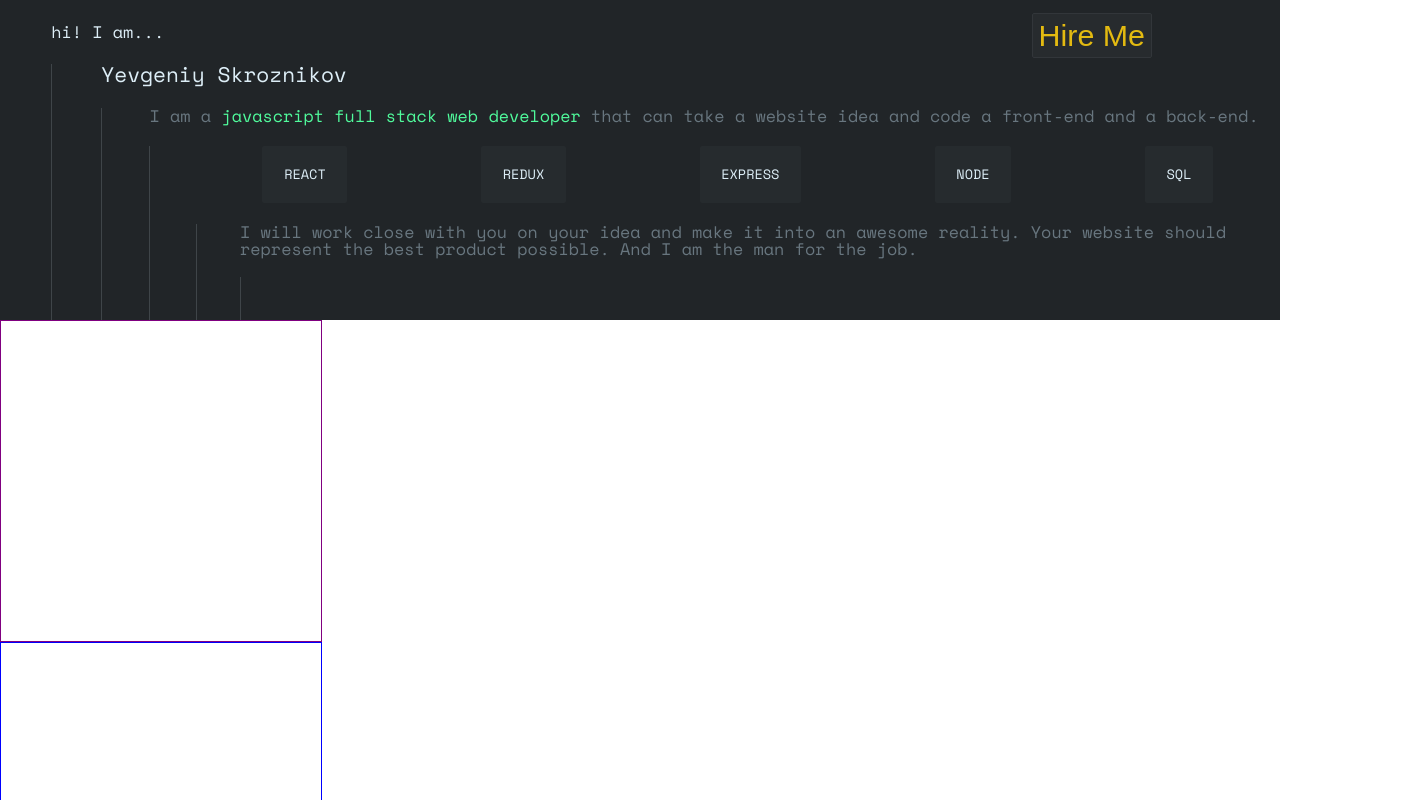
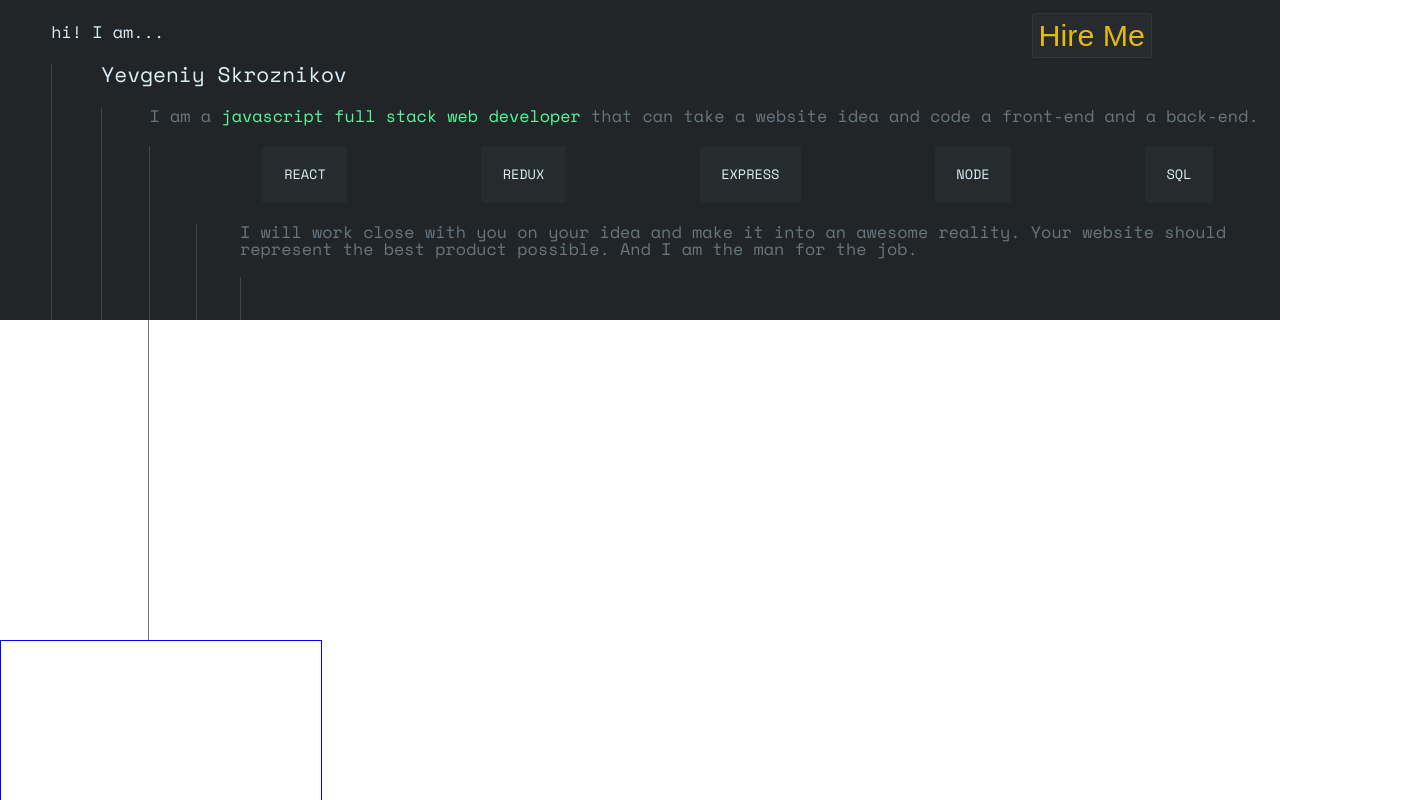
Before and after one commit to yevskro/portfolio, a React (Create React App) app in the folder client/: page / in a window 1280 px wide. Shown: the top 800 px of the page, 1428 px wide, since content can reach past the window. Built offline with nearby package versions, Linux system fonts and the light colour scheme.

Commit message:
added todo

```diff
--- a/client/src/App.js
+++ b/client/src/App.js
@@ -38,7 +38,7 @@ const App = () => <div className="app">
                                                 website should represent the best product
                                                 possible. And I am the man for the job.
                                             </h4>
-                                            <div className="intro-cntnr hdn anime-visible delay-animation-9"/>
+                                            <div className="intro-cntnr js-lst-intr-cntnr hdn anime-visible delay-animation-9"/>
                                         </div>
                                     </div>
                                 </div>
@@ -46,7 +46,8 @@ const App = () => <div className="app">
                         </div>
                     </div>
                     <div className="bdy">
-
+                        <div className="prjs-cntnr">
+                        </div>
                     </div>
                     <div className="ftr">
 
@@ -54,3 +55,9 @@ const App = () => <div className="app">
                 </div>
 
 export default App
+
+/*
+    TODO: document.findByClassName("js-lst-intr-cntnr")
+    https://medium.com/@chung.andrew7/finding-the-absolute-positions-of-react-components-fda1c5bc9ab
+    check out ^ if not able to hook into react
+*/
--- a/client/src/styles/App.css
+++ b/client/src/styles/App.css
@@ -43,9 +43,20 @@ h4 {
 }
 
 .bdy {
-    width: 320px;
+    width: 100%;
     height: 320px;
-    border: 1px solid purple;
+    --widthTotalWindow: 100%;
+    --afterFirstIndent: calc(var(--widthTotalWindow) * 0.04);
+    --afterSecondIndent: calc(var(--afterFirstIndent) + (var(--widthTotalWindow) - var(--afterFirstIndent)) * 0.04);
+    --afterThirdIndent: calc(var(--afterSecondIndent) + (var(--widthTotalWindow) - var(--afterSecondIndent)) * 0.04);
+    --afterFourthIndent: calc(var(--afterThirdIndent) - var(--afterThirdIndent) * 0.04);
+    --afterFifthIndent: calc(var(--afterFourthIndent) - var(--afterFourthIndent) * 0.04);
+    padding-left: var(--afterThirdIndent);
+}
+
+.prjs-cntnr {
+    height: 320px;
+    border-left: 1px solid RGB(104, 118, 127);
 }
 
 .ftr {
@@ -133,6 +144,7 @@ h4 {
 .intro-cntnr {
     padding-left: 4%;
     margin-top: 1.9%;
+    min-height: 0;
     height: 100%;
 }
 
```
